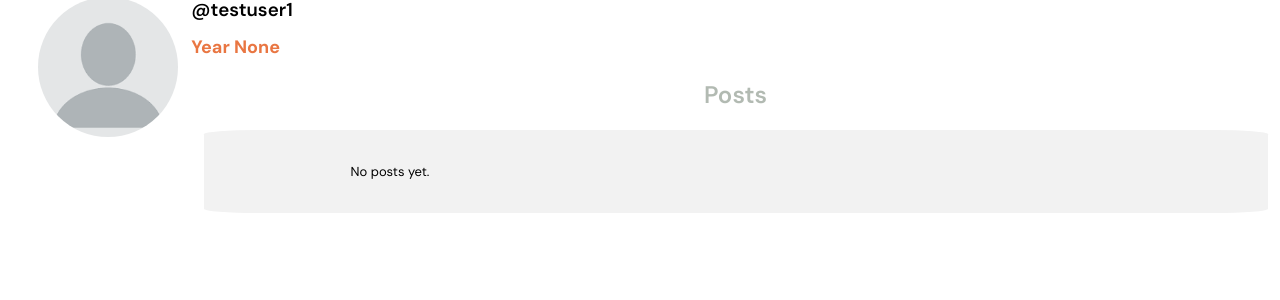
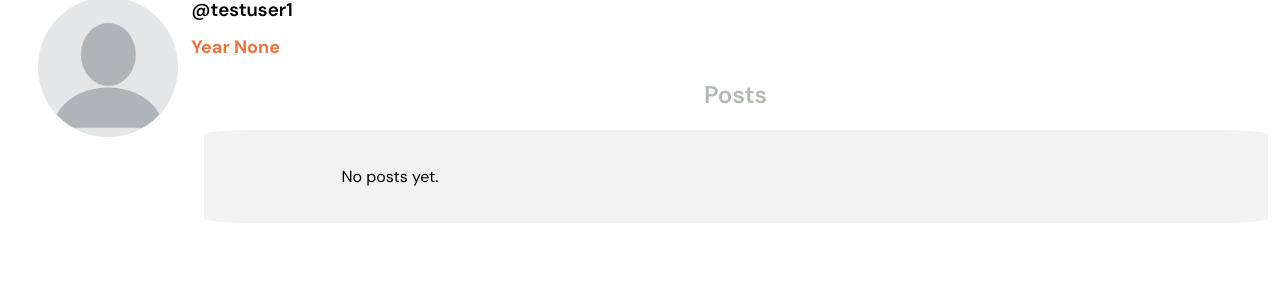
Before and after one commit to prosperReigns/St-Helen_community, a Django app: a page that uses st_helen/templates/base.html in a window 1280 px wide. Shown: the part 131-431 px from the top of the page. Run offline with Django 4.2, Linux system fonts and the light colour scheme; a user stored in the database is signed in; data comes from the database, SQL or seed files in the repository; both versions use the stored data as it was after the commit; some libraries are stand-ins or nearby versions.

Commit message:
finished profile page

```diff
--- a/st_helen/core/views.py
+++ b/st_helen/core/views.py
@@ -214,7 +214,7 @@ def likepost(request):
 def profileview(request, username): #takes in the username of the user who's profile you want to see
     user_object = User.objects.get(username=username) #creates an object of that user
     user_profile = Profile.objects.get(user=user_object) #gets that user's profile
-    user_posts = Post.objects.filter(user=user_object) #get all the posts posted by that user
+    user_posts = Post.objects.filter(user=user_object).order_by("-created_at") #get all the posts posted by that user
 
     context = {
         "user_object": user_object,
--- a/st_helen/static/core/profile_style.css
+++ b/st_helen/static/core/profile_style.css
@@ -13,10 +13,6 @@
     width: 100%;
     height: 80%;
     border-radius: 10px;
-}
-
-.post-container p {
-    font-size: small;
 }
 
 .post-container .time-created {
```
Also changed, not shown: st_helen/db.sqlite3.
